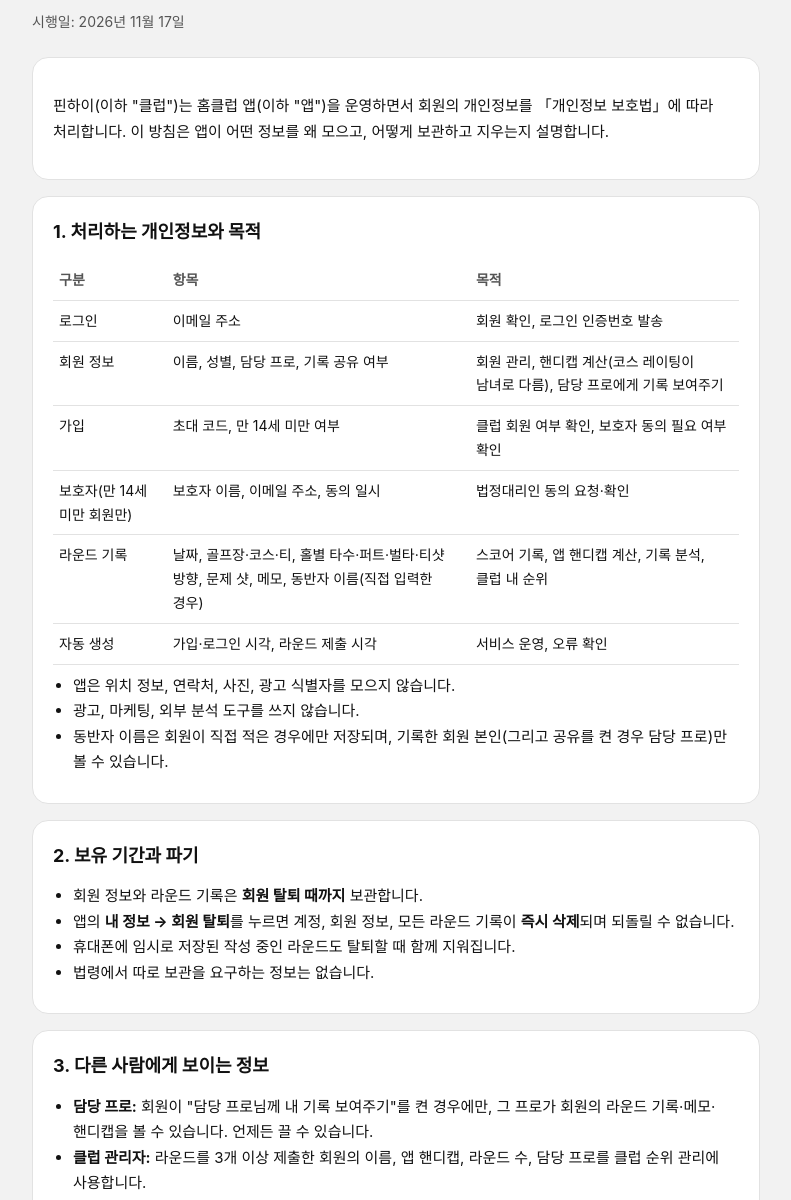
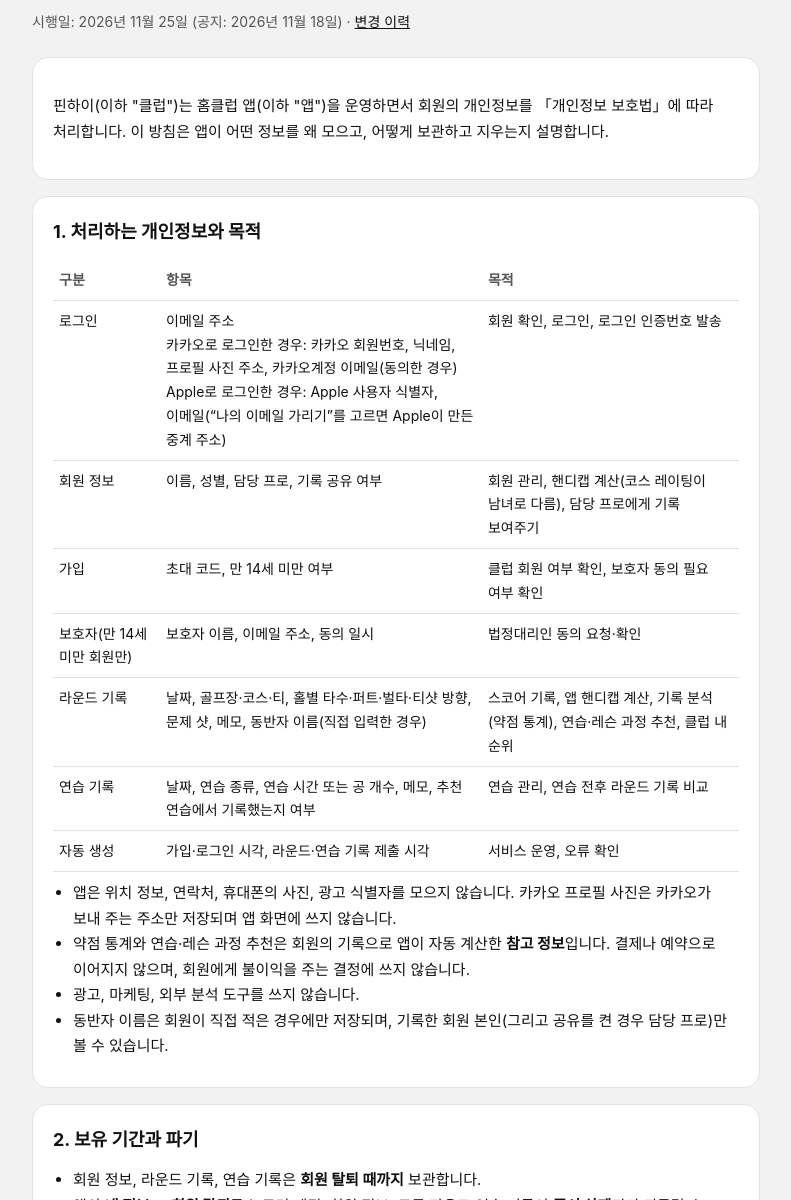
Before and after one commit to yeouidoprogolf/homeclub-privacy, a plain HTML site: page index.html in a window 1280 px wide. Shown: the part 100-1300 px from the top of the page, without its empty margins (244-1035 px from the left). Drawn offline with Linux system fonts and the light colour scheme.

Commit message:
처리방침: 연습 기록, 카카오·Apple 로그인, 앱 업데이트(Expo) 반영 (11/25 시행)
Co-Authored-By: Claude Opus 5.5 <noreply@anthropic.com>

```diff
--- a/index.html
+++ b/index.html
@@ -34,7 +34,7 @@
 <main>
   <p class="brand">PIN HIGH</p>
   <h1>홈클럽 개인정보 처리방침</h1>
-  <p class="meta">시행일: 2026년 11월 17일</p>
+  <p class="meta">시행일: 2026년 11월 25일 (공지: 2026년 11월 18일) · <a href="#history">변경 이력</a></p>
 
   <section>
     <p>핀하이(이하 "클럽")는 홈클럽 앱(이하 "앱")을 운영하면서 회원의 개인정보를 「개인정보 보호법」에 따라 처리합니다. 이 방침은 앱이 어떤 정보를 왜 모으고, 어떻게 보관하고 지우는지 설명합니다.</p>
@@ -44,15 +44,17 @@
     <h2>1. 처리하는 개인정보와 목적</h2>
     <div class="table"><table>
       <tr><th>구분</th><th>항목</th><th>목적</th></tr>
-      <tr><td>로그인</td><td>이메일 주소</td><td>회원 확인, 로그인 인증번호 발송</td></tr>
+      <tr><td>로그인</td><td>이메일 주소<br>카카오로 로그인한 경우: 카카오 회원번호, 닉네임, 프로필 사진 주소, 카카오계정 이메일(동의한 경우)<br>Apple로 로그인한 경우: Apple 사용자 식별자, 이메일(“나의 이메일 가리기”를 고르면 Apple이 만든 중계 주소)</td><td>회원 확인, 로그인, 로그인 인증번호 발송</td></tr>
       <tr><td>회원 정보</td><td>이름, 성별, 담당 프로, 기록 공유 여부</td><td>회원 관리, 핸디캡 계산(코스 레이팅이 남녀로 다름), 담당 프로에게 기록 보여주기</td></tr>
       <tr><td>가입</td><td>초대 코드, 만 14세 미만 여부</td><td>클럽 회원 여부 확인, 보호자 동의 필요 여부 확인</td></tr>
       <tr><td>보호자(만 14세 미만 회원만)</td><td>보호자 이름, 이메일 주소, 동의 일시</td><td>법정대리인 동의 요청·확인</td></tr>
-      <tr><td>라운드 기록</td><td>날짜, 골프장·코스·티, 홀별 타수·퍼트·벌타·티샷 방향, 문제 샷, 메모, 동반자 이름(직접 입력한 경우)</td><td>스코어 기록, 앱 핸디캡 계산, 기록 분석, 클럽 내 순위</td></tr>
-      <tr><td>자동 생성</td><td>가입·로그인 시각, 라운드 제출 시각</td><td>서비스 운영, 오류 확인</td></tr>
+      <tr><td>라운드 기록</td><td>날짜, 골프장·코스·티, 홀별 타수·퍼트·벌타·티샷 방향, 문제 샷, 메모, 동반자 이름(직접 입력한 경우)</td><td>스코어 기록, 앱 핸디캡 계산, 기록 분석(약점 통계), 연습·레슨 과정 추천, 클럽 내 순위</td></tr>
+      <tr><td>연습 기록</td><td>날짜, 연습 종류, 연습 시간 또는 공 개수, 메모, 추천 연습에서 기록했는지 여부</td><td>연습 관리, 연습 전후 라운드 기록 비교</td></tr>
+      <tr><td>자동 생성</td><td>가입·로그인 시각, 라운드·연습 기록 제출 시각</td><td>서비스 운영, 오류 확인</td></tr>
     </table></div>
     <ul>
-      <li>앱은 위치 정보, 연락처, 사진, 광고 식별자를 모으지 않습니다.</li>
+      <li>앱은 위치 정보, 연락처, 휴대폰의 사진, 광고 식별자를 모으지 않습니다. 카카오 프로필 사진은 카카오가 보내 주는 주소만 저장되며 앱 화면에 쓰지 않습니다.</li>
+      <li>약점 통계와 연습·레슨 과정 추천은 회원의 기록으로 앱이 자동 계산한 <strong>참고 정보</strong>입니다. 결제나 예약으로 이어지지 않으며, 회원에게 불이익을 주는 결정에 쓰지 않습니다.</li>
       <li>광고, 마케팅, 외부 분석 도구를 쓰지 않습니다.</li>
       <li>동반자 이름은 회원이 직접 적은 경우에만 저장되며, 기록한 회원 본인(그리고 공유를 켠 경우 담당 프로)만 볼 수 있습니다.</li>
     </ul>
@@ -61,9 +63,9 @@
   <section>
     <h2>2. 보유 기간과 파기</h2>
     <ul>
-      <li>회원 정보와 라운드 기록은 <strong>회원 탈퇴 때까지</strong> 보관합니다.</li>
-      <li>앱의 <strong>내 정보 → 회원 탈퇴</strong>를 누르면 계정, 회원 정보, 모든 라운드 기록이 <strong>즉시 삭제</strong>되며 되돌릴 수 없습니다.</li>
-      <li>휴대폰에 임시로 저장된 작성 중인 라운드도 탈퇴할 때 함께 지워집니다.</li>
+      <li>회원 정보, 라운드 기록, 연습 기록은 <strong>회원 탈퇴 때까지</strong> 보관합니다.</li>
+      <li>앱의 <strong>내 정보 → 회원 탈퇴</strong>를 누르면 계정, 회원 정보, 모든 라운드·연습 기록이 <strong>즉시 삭제</strong>되며 되돌릴 수 없습니다.</li>
+      <li>휴대폰에 임시로 저장된 작성 중인 라운드와 아직 올리지 못한 연습 기록도 탈퇴할 때 함께 지워집니다.</li>
       <li>법령에서 따로 보관을 요구하는 정보는 없습니다.</li>
     </ul>
   </section>
@@ -71,8 +73,8 @@
   <section>
     <h2>3. 다른 사람에게 보이는 정보</h2>
     <ul>
-      <li><strong>담당 프로:</strong> 회원이 "담당 프로님께 내 기록 보여주기"를 켠 경우에만, 그 프로가 회원의 라운드 기록·메모·핸디캡을 볼 수 있습니다. 언제든 끌 수 있습니다.</li>
-      <li><strong>클럽 관리자:</strong> 라운드를 3개 이상 제출한 회원의 이름, 앱 핸디캡, 라운드 수, 담당 프로를 클럽 순위 관리에 사용합니다.</li>
+      <li><strong>담당 프로:</strong> 회원이 "담당 프로님께 내 기록 보여주기"를 켠 경우에만, 그 프로가 회원의 라운드 기록·메모·핸디캡·약점 통계·연습 기록을 볼 수 있습니다. 프로는 보기만 할 수 있고, 회원은 언제든 끌 수 있습니다.</li>
+      <li><strong>클럽 관리자:</strong> 라운드를 3개 이상 제출한 회원의 이름, 앱 핸디캡, 라운드 수, 담당 프로를 클럽 순위 관리에 사용합니다. 또한 앱 운영과 문의 처리를 위해 같은 클럽 회원의 라운드·연습 기록을 볼 수 있습니다.</li>
       <li><strong>다른 회원:</strong> TOP 10 표시만 보이며, 다른 회원의 라운드 기록은 볼 수 없습니다.</li>
       <li>클럽은 회원의 개인정보를 제3자에게 판매하거나 제공하지 않습니다. 단, 법령에 따라 수사기관 등이 요청하는 경우는 예외입니다.</li>
     </ul>
@@ -85,16 +87,19 @@
       <tr><th>받는 곳</th><th>맡기는 일</th><th>항목</th><th>위치</th><th>보관 기간</th></tr>
       <tr><td>Supabase Inc.</td><td>데이터 저장, 로그인 처리</td><td>1번의 모든 항목</td><td>대한민국(서울) 서버</td><td>회원 탈퇴 때까지</td></tr>
       <tr><td>Sendinblue SAS (Brevo)</td><td>로그인 인증번호 메일, 보호자 동의 메일 발송</td><td>회원·보호자 이메일 주소, 회원·보호자 이름(동의 메일)</td><td>프랑스 등 EU</td><td>발송 기록 보관 기간(업체 정책)</td></tr>
+      <tr><td>650 Industries, Inc. (Expo)</td><td>앱 업데이트 파일 내려받기</td><td>앱 버전, 기기 종류(iOS·안드로이드), 접속 IP 주소 (회원 정보·기록은 보내지 않음)</td><td>미국</td><td>접속 기록 보관 기간(업체 정책)</td></tr>
     </table></div>
     <ul>
       <li>국외 이전: 로그인 인증번호나 보호자 동의 메일을 보낼 때마다 받는 사람의 이메일 주소(동의 메일은 이름 포함)가 인터넷을 통해 Brevo로 전송됩니다. 메일 발송을 원하지 않으면 회원 가입을 하지 않거나 탈퇴할 수 있으며, 이 경우 앱을 사용할 수 없습니다.</li>
+      <li>국외 이전: 앱을 열 때 새 버전이 있는지 확인하고 내려받기 위해 위 항목이 인터넷을 통해 Expo로 전송됩니다.</li>
+      <li>카카오·Apple 로그인: 회원이 카카오나 Apple 로그인을 고른 경우, 그 회사에서 1번의 로그인 항목을 받습니다. 받은 정보의 처리는 이 방침을, 카카오·Apple 계정 자체는 각 회사의 방침을 따릅니다.</li>
     </ul>
   </section>
 
   <section>
     <h2>5. 회원의 권리</h2>
     <ul>
-      <li><strong>보기·고치기:</strong> 앱의 내 정보 화면에서 이름, 성별, 담당 프로, 기록 공유 여부를 직접 확인하고 고칠 수 있습니다. 라운드 기록은 기록을 눌러 고치거나 삭제할 수 있습니다.</li>
+      <li><strong>보기·고치기:</strong> 앱의 내 정보 화면에서 이름, 성별, 담당 프로, 기록 공유 여부를 직접 확인하고 고칠 수 있습니다. 라운드 기록은 기록을 눌러 고치거나 삭제할 수 있고, 연습 기록은 길게 눌러 삭제할 수 있습니다.</li>
       <li><strong>삭제(탈퇴):</strong> 내 정보 → 회원 탈퇴</li>
       <li><strong>처리 정지·기타 요청:</strong> 아래 개인정보 보호책임자에게 연락하면 지체 없이 처리합니다.</li>
     </ul>
@@ -105,7 +110,7 @@
     <ul>
       <li>데이터는 암호화된 연결(HTTPS)로만 주고받습니다.</li>
       <li>회원은 본인 기록만 보고 고칠 수 있도록 서버에서 접근 권한을 나눠 관리합니다.</li>
-      <li>회원 계정은 비밀번호 없이 이메일 인증번호로 로그인하므로, 회원 비밀번호를 보관하지 않습니다.</li>
+      <li>회원 계정은 비밀번호 없이 이메일 인증번호 또는 카카오·Apple 로그인을 쓰므로, 회원 비밀번호를 보관하지 않습니다.</li>
     </ul>
   </section>
 
@@ -137,6 +142,10 @@
   <section>
     <h2>9. 방침의 변경</h2>
     <p>이 방침이 바뀌면 시행 7일 전부터 앱 또는 이 페이지에 알립니다.</p>
+    <ul id="history">
+      <li>2026년 11월 25일 시행 (11월 18일 공지): 연습 기록, 약점 통계·레슨 과정 추천, 카카오·Apple 로그인 항목, 앱 업데이트(Expo) 추가. 담당 프로·관리자에게 보이는 정보 보완.</li>
+      <li>2026년 11월 17일: 처음 시행</li>
+    </ul>
   </section>
 
   <footer>© 핀하이 · 홈클럽</footer>
```
